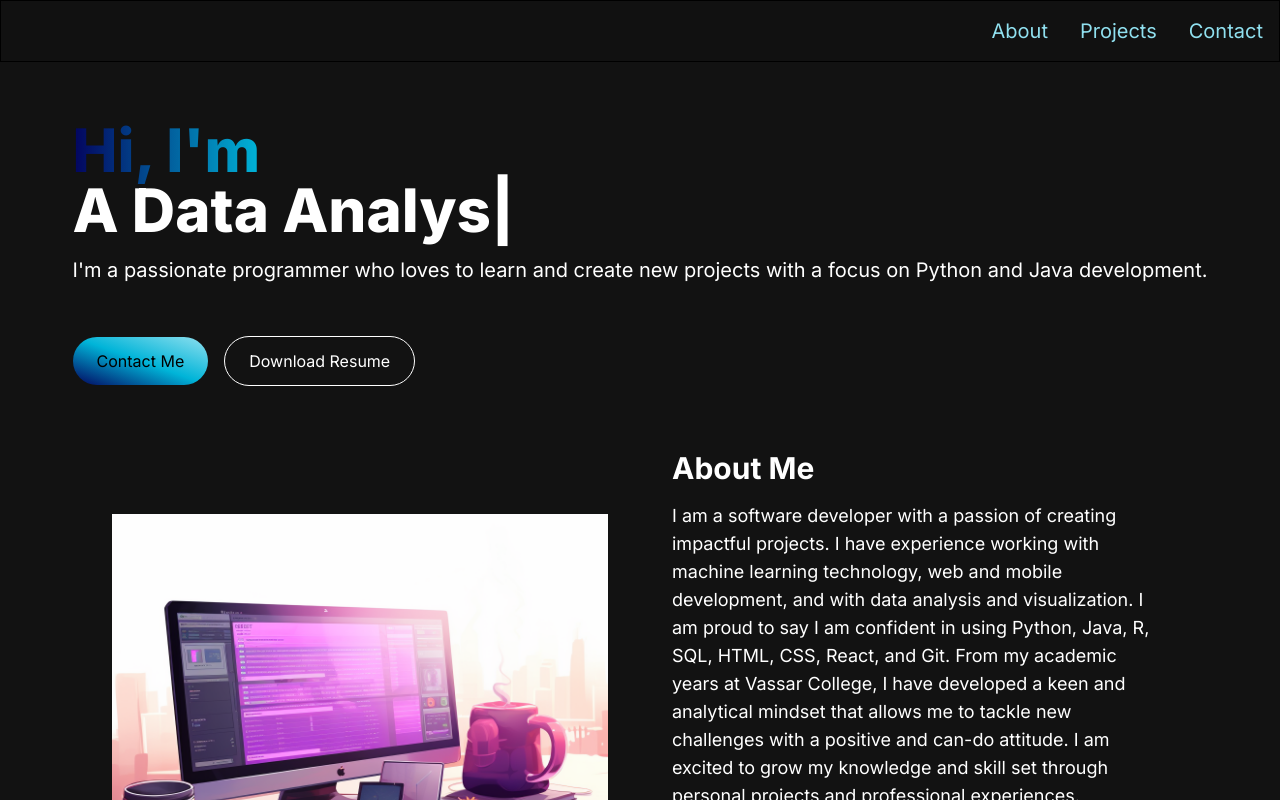
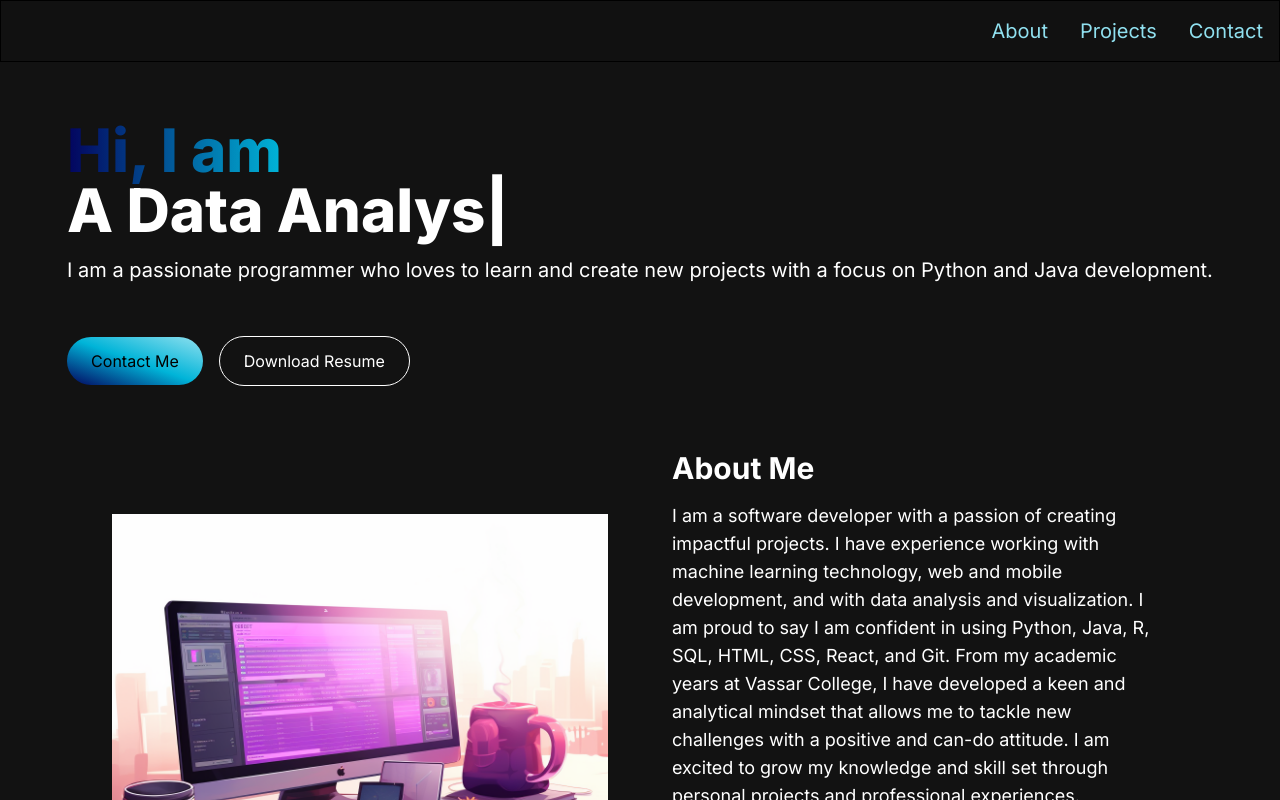
Before and after one commit to myang5128/Portfolio, a Next.js app: page / in a window 1280 px wide. Shown: the top 800 px of the page. Built offline with nearby package versions, Linux system fonts and the light colour scheme.

Commit message:
added alt-text, fixed small bugs

```diff
--- a/src/app/components/About.jsx
+++ b/src/app/components/About.jsx
@@ -65,7 +65,7 @@ const About = () => {
         <section className='text-white about'>
             <div className='md:grid md:grid-cols-2 gap-8 items-center py-8 px-4 xl:gap-16 sm:py-16 xl:px-16'>
                 <div className="mt-4 md:mt-0 text-left flex flex-col h-full md:pt-16">
-                    <Image src="/images/about-image.png" alt-text={'decorative picture for about section'} width={500} height={500} />
+                    <Image src="/images/about-image.png" alt-text='decorative picture for about section' width={500} height={500} />
                 </div>
                 <div className="mt-4 md:mt-0 text-left flex flex-col h-full">
                     <h2 className="text-3xl font-bold text-white mb-4 md:4xl">
--- a/src/app/components/HeroSection.jsx
+++ b/src/app/components/HeroSection.jsx
@@ -20,7 +20,7 @@ const HeroSection = () => {
         <section>
             <div className="place-self-center text-center sm:text-left">
                 <h1 className="text-white mb-4 text-2xl sm:text-5xl lg:text-6xl font-extrabold">
-                    <span className="text-transparent bg-clip-text bg-gradient-to-r from-[#03045E] to-[#00B4D8] ">Hi, I'm{" "}</span>
+                    <span className="text-transparent bg-clip-text bg-gradient-to-r from-[#03045E] to-[#00B4D8] ">Hi, I am{" "}</span>
                     <br />
                     <TypeAnimation
                         sequence={[
@@ -39,7 +39,7 @@ const HeroSection = () => {
                     />
                 </h1>
                 <p className="text-white text-base sm:text-lg mb-6 lg:text-xl">
-                    I'm a passionate programmer who loves to learn and create new projects with a focus on Python and Java development.
+                    I am a passionate programmer who loves to learn and create new projects with a focus on Python and Java development.
                 </p>
                 <div className="mt-10">
                     <button className="px-6 py-3 w-full sm:w-fit rounded-full mr-4 bg-gradient-to-tr from-[#03045E] via-[#00B4D8] to-[#90E0EF] text-black hover:text-white hover:bg-gradient-to-bl"
```
